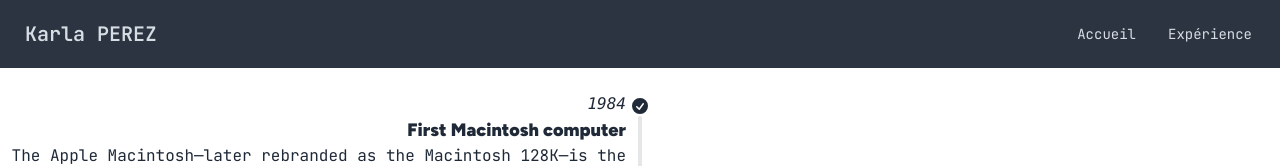
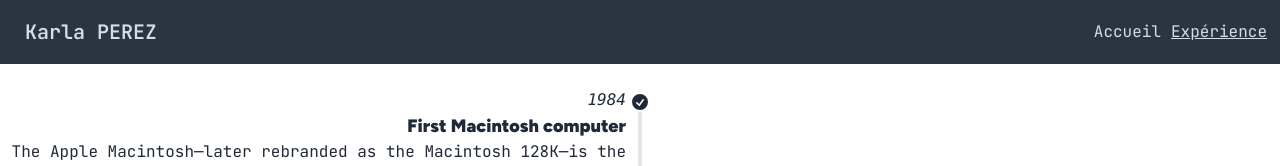
Before and after one commit to karla-perez-brugues/portfolio, an Angular app: page /experience in a window 1280 px wide. Shown: the top 166 px of the page. Built offline with nearby package versions, Linux system fonts and the light colour scheme.

Commit message:
add style to header

```diff
--- a/src/app/header/header.component.html
+++ b/src/app/header/header.component.html
@@ -3,9 +3,9 @@
     <a class="btn btn-ghost text-xl">Karla PEREZ</a>
   </div>
   <div class="flex-none">
-    <ul class="menu menu-horizontal px-1">
-      <li><a routerLink="" routerLinkActive="active" [routerLinkActiveOptions]="{ exact: true }">Accueil</a></li>
-      <li><a routerLink="experience" routerLinkActive="active" [routerLinkActiveOptions]="{ exact: true }">Expérience</a></li>
+    <ul class="menu-horizontal">
+      <li><a class="link link-hover" routerLink="" routerLinkActive="link-active" [routerLinkActiveOptions]="{ exact: true }">Accueil</a></li>
+      <li><a class="link link-hover" routerLink="experience" routerLinkActive="link-active" [routerLinkActiveOptions]="{ exact: true }">Expérience</a></li>
     </ul>
   </div>
 </div>
--- a/src/app/header/header.component.scss
+++ b/src/app/header/header.component.scss
@@ -0,0 +1,8 @@
+li {
+  margin-left: 5px;
+  margin-right: 5px;
+}
+
+.link-active {
+  text-decoration: underline;
+}
```
